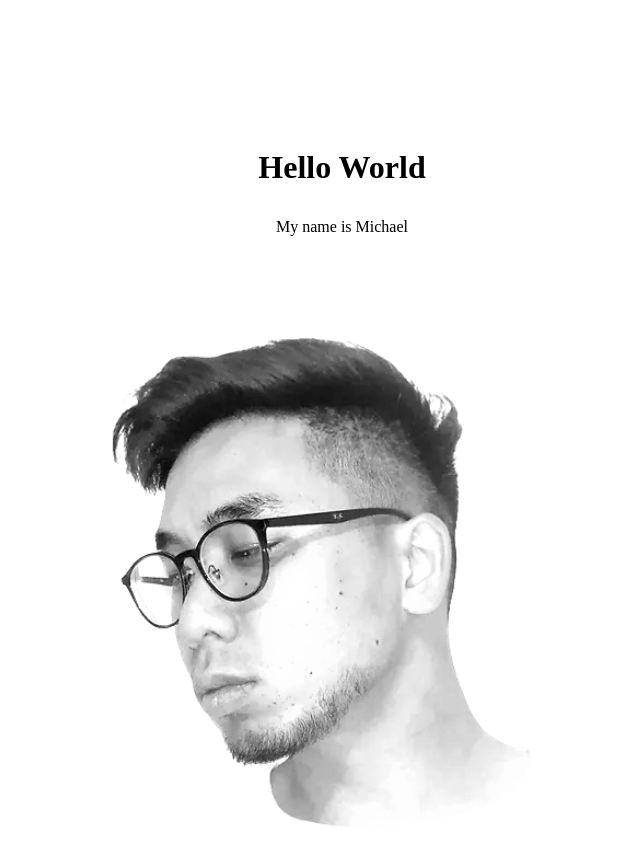
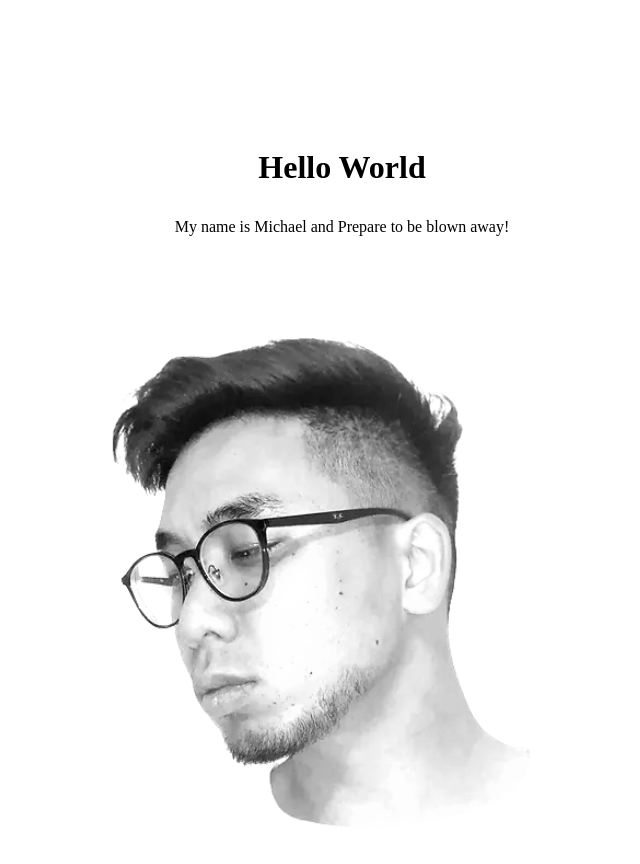
Before and after one commit to imichaelmai/portfolio, a plain HTML site: page index.html in a window 1280 px wide. Shown: the whole page, without its empty margins (298-938 px from the left). Drawn offline with Linux system fonts and the light colour scheme.

Commit message:
change a word

```diff
--- a/index.html
+++ b/index.html
@@ -9,7 +9,7 @@
 </head>
 <body>
     <h1>Hello World</h1>
-    <p>My name is Michael</p>
+    <p>My name is Michael and Prepare to be blown away!</p>
     <img src="Assets/images/matt.png" alt="Profile pic">
 </body>
 </html>
```
